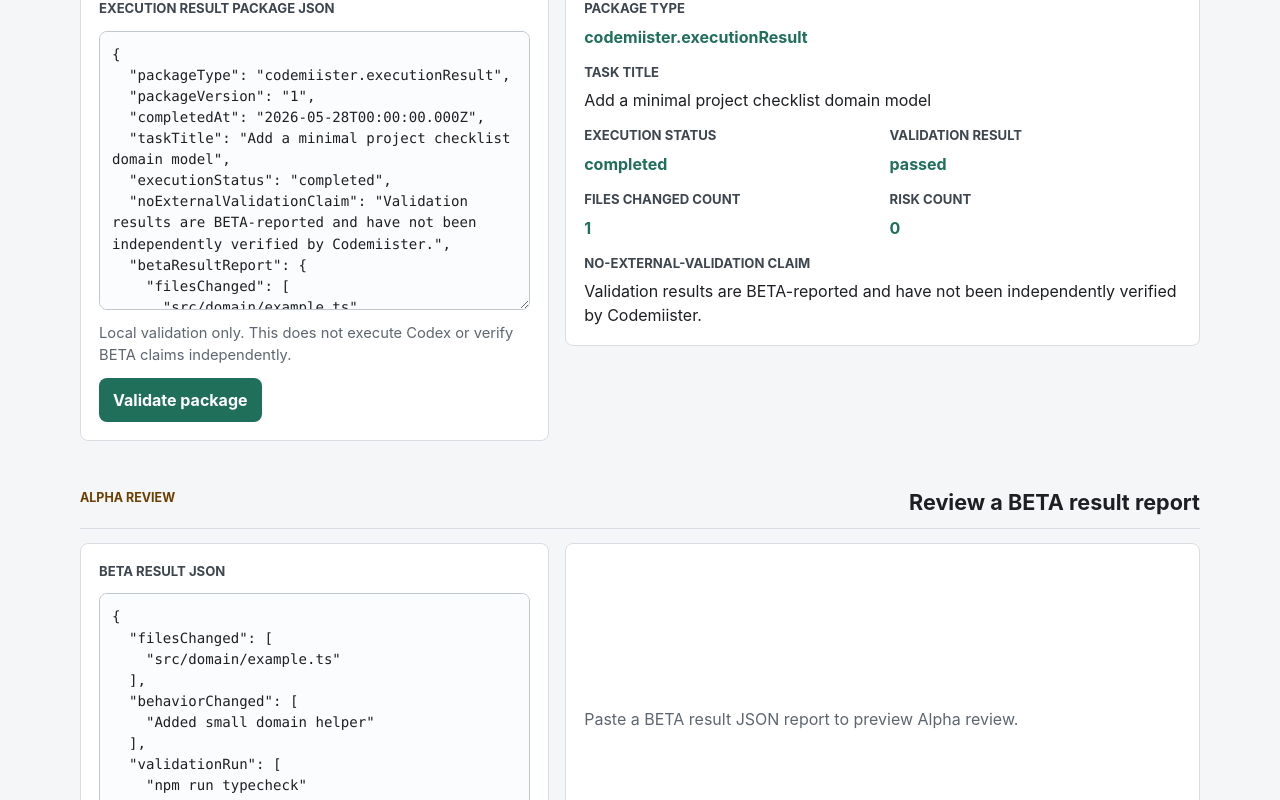
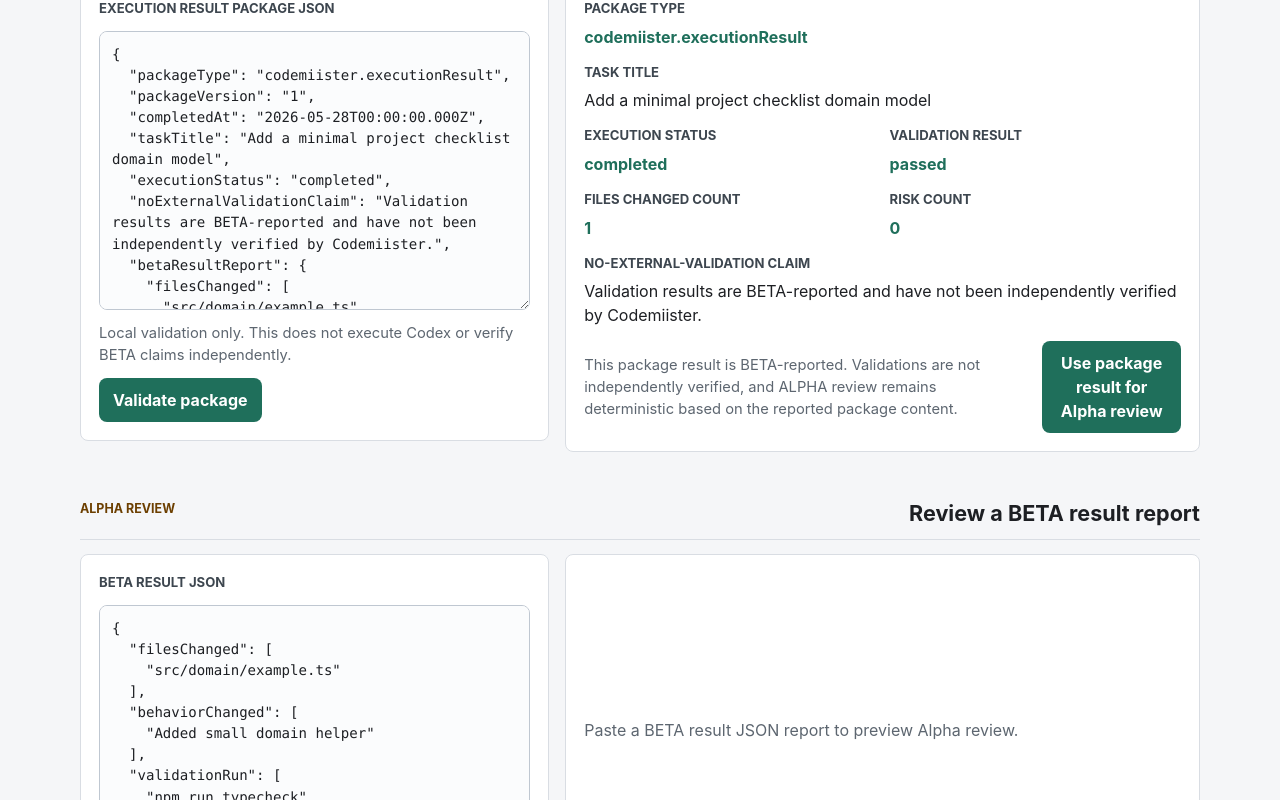
Before and after one commit to dpwebb/Codemiister, a React (Vite) app: page / in a window 1280 px wide. Both pictures are taken after a click on the button "Validate package". Shown: the part 1027-1827 px from the top of the page. Built offline with nearby package versions, Linux system fonts and the light colour scheme.

Commit message:
Connect result package to alpha review UI

```diff
--- a/scripts/validate-ui-smoke.ts
+++ b/scripts/validate-ui-smoke.ts
@@ -35,6 +35,9 @@
   "Validate package",
   "Validation errors",
   "No-external-validation claim",
+  "Use package result for Alpha review",
+  "BETA-reported",
+  "Package betaResultReport loaded into BETA Result JSON",
 ];
 
 for (const label of requiredLabels) {
--- a/src/ui/App.tsx
+++ b/src/ui/App.tsx
@@ -102,6 +102,7 @@
 interface ExecutionResultPackageValidationState {
   validation: ExecutionResultPackageValidation;
   noExternalValidationClaim: string;
+  betaResultReportJson: string;
 }
 
 export function App(): ReactElement {
@@ -124,6 +125,10 @@
   ] = useState<ExecutionResultPackageValidationState | null>(null);
   const [executionResultPackageError, setExecutionResultPackageError] =
     useState("");
+  const [
+    executionResultPackageUseStatus,
+    setExecutionResultPackageUseStatus,
+  ] = useState("");
   const [copyStatus, setCopyStatus] = useState("");
   const [requestPackageCopyStatus, setRequestPackageCopyStatus] = useState("");
   const executionRequestPackageJson = buildExecutionRequestPackagePreview({
@@ -146,6 +151,9 @@
       setPlannerOutput(null);
       setBetaReviewState(null);
       setBetaReviewError("");
+      setExecutionResultPackageValidationState(null);
+      setExecutionResultPackageError("");
+      setExecutionResultPackageUseStatus("");
       setCopyStatus("");
       setRequestPackageCopyStatus("");
       return;
@@ -163,6 +171,7 @@
     setBetaReviewError("");
     setExecutionResultPackageValidationState(null);
     setExecutionResultPackageError("");
+    setExecutionResultPackageUseStatus("");
     setCopyStatus("");
     setRequestPackageCopyStatus("");
     setPlannerOutput(
@@ -178,23 +187,32 @@
   function handleBetaReview(event: FormEvent<HTMLFormElement>): void {
     event.preventDefault();
 
+    reviewBetaResultJson({
+      reportJsonText: betaResultJson,
+      reviewedAt: new Date().toISOString(),
+    });
+  }
+
+  function reviewBetaResultJson(input: {
+    reportJsonText: string;
+    reviewedAt: string;
+  }): boolean {
     if (!plannerOutput) {
       setBetaReviewState(null);
       setBetaReviewError("Generate an Alpha plan before reviewing a BETA result.");
-      return;
+      return false;
     }
 
-    const reviewedAt = new Date().toISOString();
     const parseResult = parseBetaResultReport(
-      betaResultJson,
+      input.reportJsonText,
       plannerOutput.recommendedFirstBetaTask.id,
-      reviewedAt,
+      input.reviewedAt,
     );
 
     if (!parseResult.ok) {
       setBetaReviewState(null);
       setBetaReviewError(parseResult.error);
-      return;
+      return false;
     }
 
     setBetaReviewError("");
@@ -203,10 +221,12 @@
       review: reviewBetaResult({
         betaTaskPrompt: plannerOutput.recommendedFirstBetaTask,
         betaResultReport: parseResult.report,
-        reviewedAt,
+        reviewedAt: input.reviewedAt,
       }),
-      sourceJson: betaResultJson,
+      sourceJson: input.reportJsonText,
     });
+
+    return true;
   }
 
   function handleExecutionResultPackageValidation(
@@ -220,6 +240,7 @@
       parsed = JSON.parse(executionResultPackageJson);
     } catch {
       setExecutionResultPackageValidationState(null);
+      setExecutionResultPackageUseStatus("");
       setExecutionResultPackageError(
         "Invalid execution result package JSON. Provide one valid JSON object.",
       );
@@ -228,13 +249,42 @@
 
     const validation = validateExecutionResultPackage(parsed);
     setExecutionResultPackageError("");
+    setExecutionResultPackageUseStatus("");
     setExecutionResultPackageValidationState({
       validation,
       noExternalValidationClaim: getStringField(
         parsed,
         "noExternalValidationClaim",
       ),
+      betaResultReportJson: getJsonField(parsed, "betaResultReport"),
     });
+  }
+
+  function handleUseExecutionResultPackageForAlphaReview(): void {
+    if (
+      !executionResultPackageValidationState?.validation.valid ||
+      !executionResultPackageValidationState.betaResultReportJson
+    ) {
+      setExecutionResultPackageUseStatus(
+        "Only a valid execution result package with betaResultReport can populate Alpha review.",
+      );
+      return;
+    }
+
+    const reportJsonText =
+      executionResultPackageValidationState.betaResultReportJson;
+    setBetaResultJson(reportJsonText);
+
+    const reviewed = reviewBetaResultJson({
+      reportJsonText,
+      reviewedAt: new Date().toISOString(),
+    });
+
+    setExecutionResultPackageUseStatus(
+      reviewed
+        ? "Package betaResultReport loaded into BETA Result JSON and reviewed by ALPHA."
+        : "Package betaResultReport loaded into BETA Result JSON. Generate an Alpha plan before running ALPHA review.",
+    );
   }
 
   async function handleCopyTranscript(): Promise<void> {
@@ -384,9 +434,12 @@
               name="execution-result-package-json"
               rows={12}
               value={executionResultPackageJson}
-              onChange={(event) =>
-                setExecutionResultPackageJson(event.target.value)
-              }
+              onChange={(event) => {
+                setExecutionResultPackageJson(event.target.value);
+                setExecutionResultPackageValidationState(null);
+                setExecutionResultPackageError("");
+                setExecutionResultPackageUseStatus("");
+              }}
               placeholder={exampleExecutionResultPackageJson}
             />
             <p className="form-note">
@@ -399,6 +452,8 @@
           <ExecutionResultPackageValidationPreview
             error={executionResultPackageError}
             validationState={executionResultPackageValidationState}
+            useForReviewStatus={executionResultPackageUseStatus}
+            onUseForAlphaReview={handleUseExecutionResultPackageForAlphaReview}
           />
         </div>
       </section>
@@ -502,9 +557,13 @@
 function ExecutionResultPackageValidationPreview({
   error,
   validationState,
+  useForReviewStatus,
+  onUseForAlphaReview,
 }: {
   error: string;
   validationState: ExecutionResultPackageValidationState | null;
+  useForReviewStatus: string;
+  onUseForAlphaReview: () => void;
 }): ReactElement {
   if (error) {
     return (
@@ -568,6 +627,19 @@
         <span className="preview-label">No-external-validation claim</span>
         <p>{noExternalValidationClaim}</p>
       </div>
+      <div className="package-actions">
+        <p>
+          This package result is BETA-reported. Validations are not
+          independently verified, and ALPHA review remains deterministic based
+          on the reported package content.
+        </p>
+        <button type="button" onClick={onUseForAlphaReview}>
+          Use package result for Alpha review
+        </button>
+      </div>
+      {useForReviewStatus ? (
+        <p className="copy-status">{useForReviewStatus}</p>
+      ) : null}
     </div>
   );
 }
@@ -1108,6 +1180,14 @@
   return typeof fieldValue === "string" ? fieldValue : "";
 }
 
+function getJsonField(value: unknown, key: string): string {
+  if (!isRecord(value) || !isRecord(value[key])) {
+    return "";
+  }
+
+  return `${JSON.stringify(value[key], null, 2)}\n`;
+}
+
 function dedupeList(values: string[]): string[] {
   return [...new Set(values)];
 }
```
